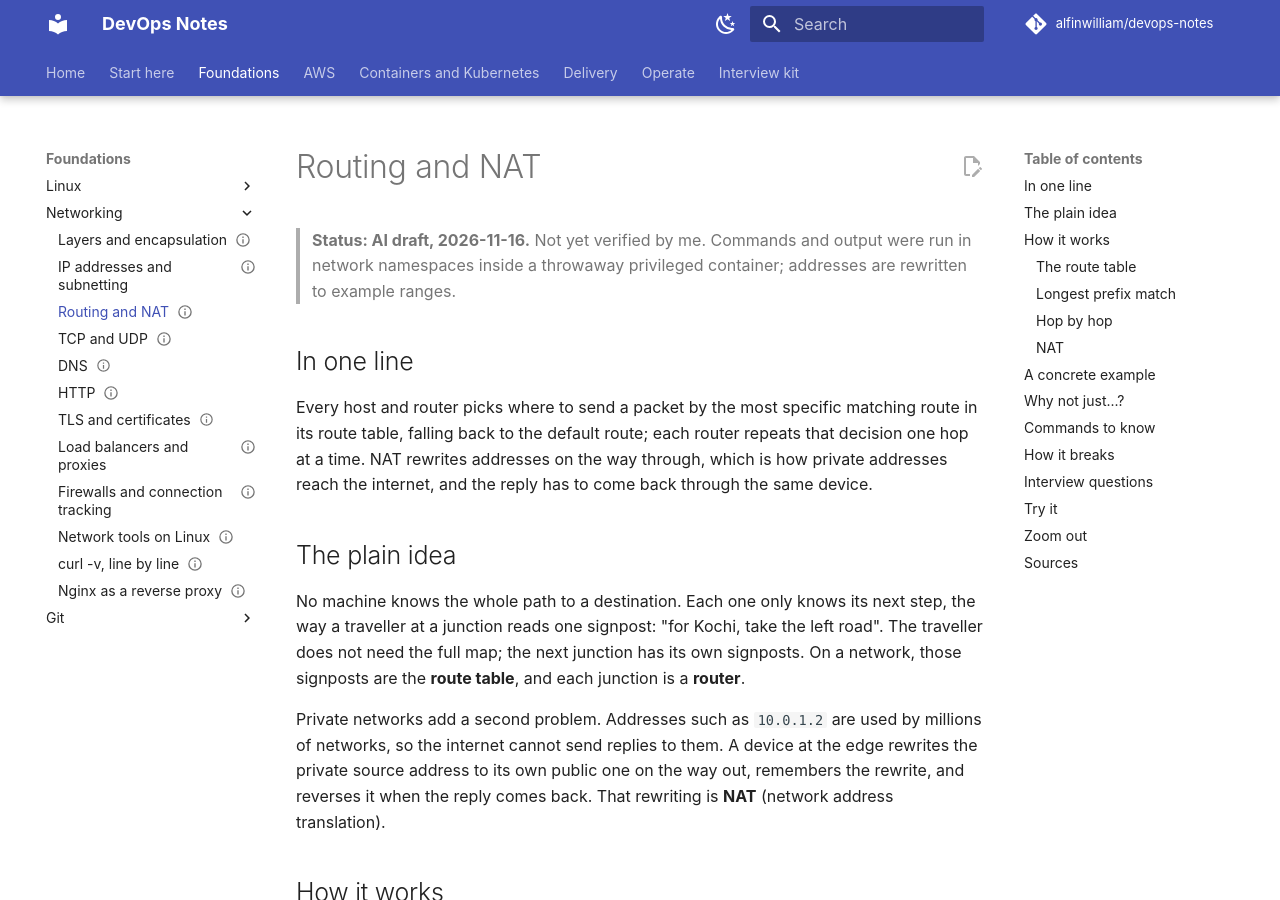
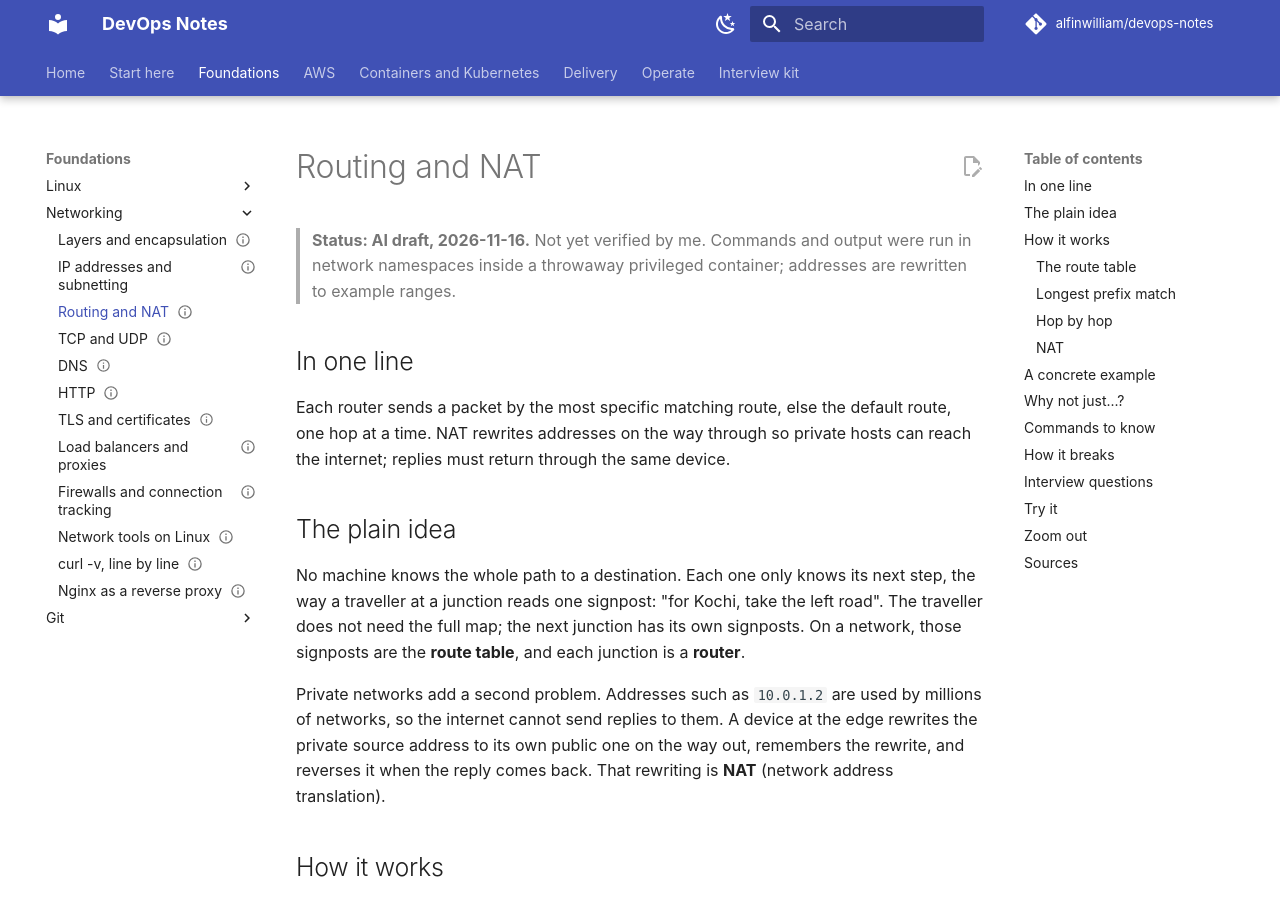
Before and after one commit to alfinwilliam/devops-notes, an MkDocs documentation site: the page built from docs/networking/routing-and-nat.md, in a window 1280 px wide and 900 px high. Built offline with MkDocs 1.6.1 and Material for MkDocs 9.7.7, drawn with Linux system fonts in a browser that asks for light colours; comment, search, counter and statistics services are not loaded.

Commit message:
networking: routing-and-nat: shorten the one-line answer
Co-Authored-By: Claude Opus 5.5 <noreply@anthropic.com>

```diff
--- a/docs/networking/routing-and-nat.md
+++ b/docs/networking/routing-and-nat.md
@@ -11,7 +11,7 @@ commands: container
 
 ## In one line
 
-Every host and router picks where to send a packet by the most specific matching route in its route table, falling back to the default route; each router repeats that decision one hop at a time. NAT rewrites addresses on the way through, which is how private addresses reach the internet, and the reply has to come back through the same device.
+Each router sends a packet by the most specific matching route, else the default route, one hop at a time. NAT rewrites addresses on the way through so private hosts can reach the internet; replies must return through the same device.
 
 ## The plain idea
 
```
